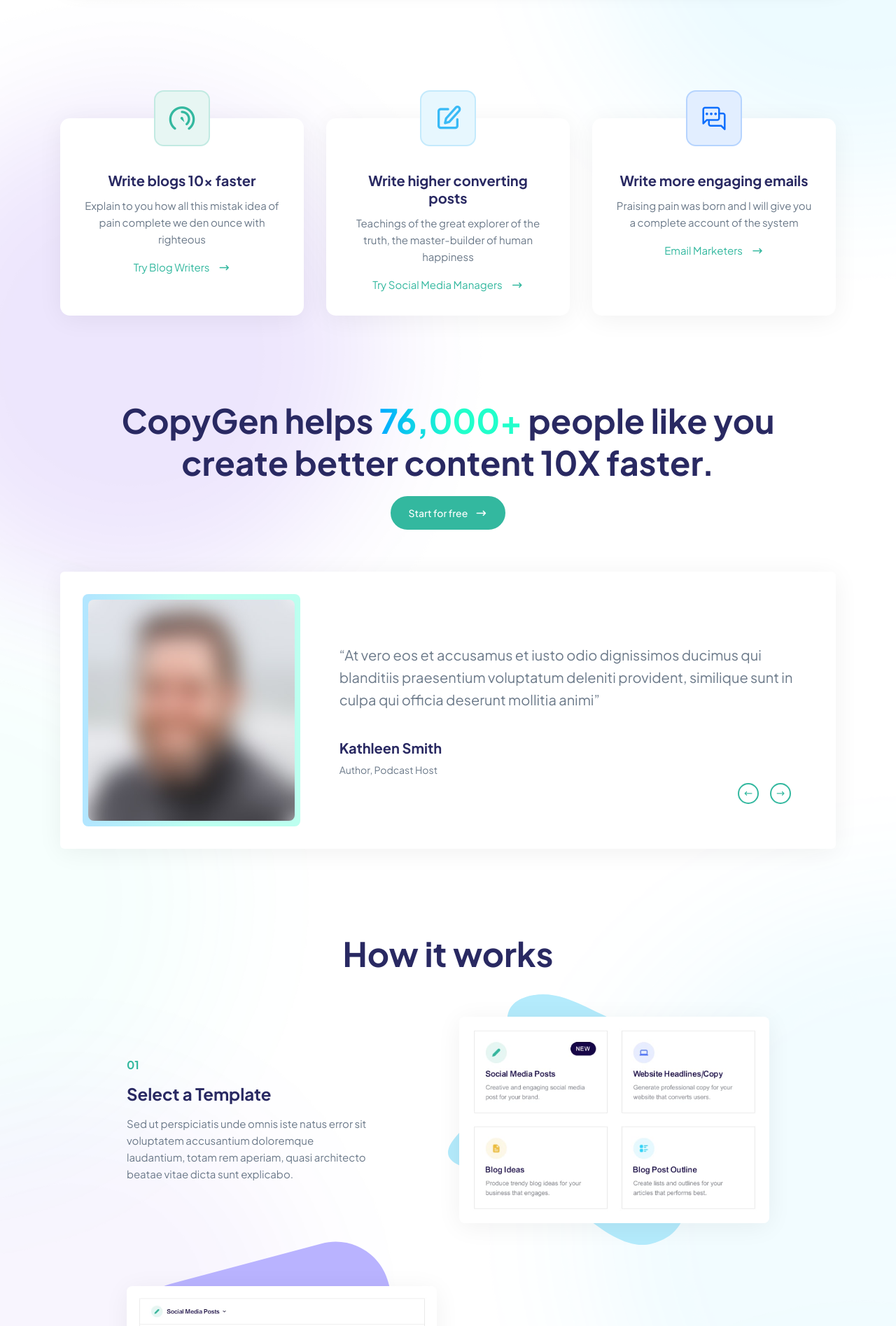
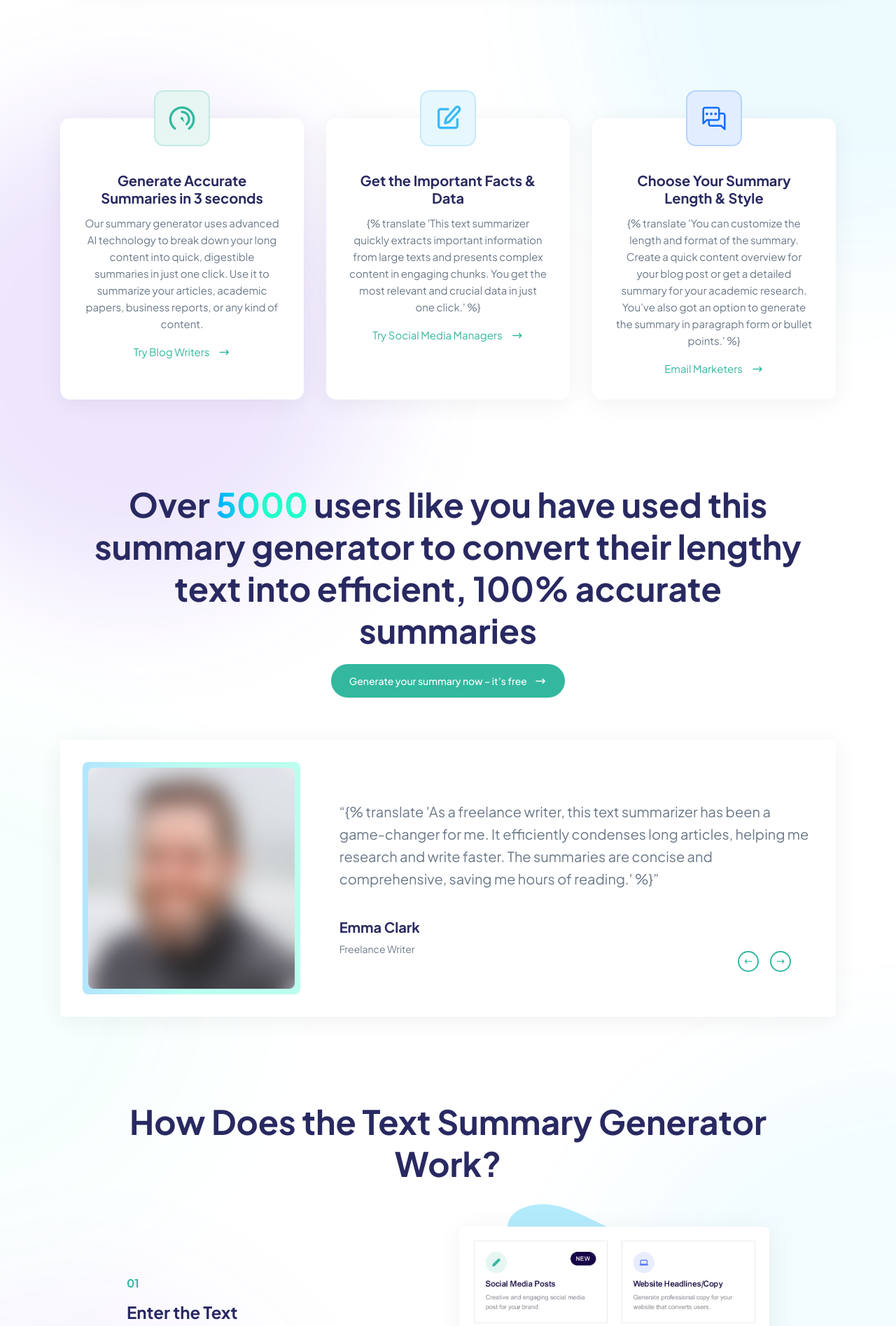
Before and after one commit to AbdurazzoqovA/summy_saas, a Django app: page /en/ in a window 1280 px wide. Shown: the part 930-2825 px from the top of the page at 70% size. Run offline with Django 4.2, Linux system fonts and the light colour scheme; data that the repository does not hold is empty; some libraries are stand-ins or nearby versions; some web fonts are replaced.

Commit message:
main page texts are changed

```diff
--- a/summarizer/templates/front/index.html
+++ b/summarizer/templates/front/index.html
@@ -1,6 +1,7 @@
 {% extends 'front/main.html' %}
 {% load static %}
 {% block meta_tags %}
+{% load i18n %}
 {% if meta_tag %}
 <title>{{ meta_tag.title }}</title>
 <meta name="description" content="{{ meta_tag.description }}">
@@ -65,10 +66,10 @@
                                             </div>
                                         </div>
                                         <div class="feature-text">
-                                            <h4 class="title">Write blogs 10x faster</h4>
+                                            <h4 class="title">{% translate 'Generate Accurate Summaries in 3 seconds' %}</h4>
                                             <p>
-                                                Explain to you how all this mistak idea of pain
-                                                complete we den ounce with righteous
+                                                Our summary generator uses advanced AI technology to break down your long content into quick, digestible summaries in
+                                                just one click. Use it to summarize your articles, academic papers, business reports, or any kind of content.
                                             </p>
                                             <a class="link link-primary" href="#"><span>Try Blog Writers</span><em
                                                     class="icon fs-5 ni ni-arrow-long-right"></em></a>
@@ -91,10 +92,10 @@
                                             </div>
                                         </div>
                                         <div class="feature-text">
-                                            <h4 class="title">Write higher converting posts</h4>
+                                            <h4 class="title">{% translate 'Get the Important Facts & Data' %}</h4>
                                             <p>
-                                                Teachings of the great explorer of the truth, the
-                                                master-builder of human happiness
+                                                {% translate 'This text summarizer quickly extracts important information from large texts and presents complex content in engaging
+                                                chunks. You get the most relevant and crucial data in just one click.' %}
                                             </p>
                                             <a class="link link-primary" href="#"><span>Try Social Media
                                                     Managers</span><em
@@ -118,10 +119,11 @@
                                             </div>
                                         </div>
                                         <div class="feature-text">
-                                            <h4 class="title">Write more engaging emails</h4>
+                                            <h4 class="title">Choose Your Summary Length & Style</h4>
                                             <p>
-                                                Praising pain was born and I will give you a
-                                                complete account of the system
+                                                {% translate 'You can customize the length and format of the summary. Create a quick content overview for your blog post or get a
+                                                detailed summary for your academic research. You’ve also got an option to generate the summary in paragraph form or
+                                                bullet points.' %}
                                             </p>
                                             <a class="link link-primary" href="#"><span>Email Marketers</span><em
                                                     class="icon fs-5 ni ni-arrow-long-right"></em></a>
@@ -147,11 +149,11 @@
                 <div class="row justify-content-center text-center">
                     <div class="col-xl-11 col-xxl-10">
                         <h2 class="title h1">
-                            CopyGen helps
-                            <span class="text-gradient-primary">76,000+</span> people
-                            like you create better content 10X faster.
+                            {% translate 'Over' %}
+                            <span class="text-gradient-primary">5000</span> {% translate 'users like you have used this summary generator to convert their lengthy text into efficient, 100% accurate summaries' %}
+
                         </h2>
-                        <a href="#" class="btn btn-lg rounded-pill btn-primary"><span>Start for free</span>
+                        <a href="#" class="btn btn-lg rounded-pill btn-primary"><span>{% translate 'Generate your summary now – it’s free' %}</span>
                             <em class="icon ni ni-arrow-long-right"></em></a>
                     </div>
                 </div>
@@ -176,16 +178,14 @@
                                                 <div class="col-md-8">
                                                     <div class="py-md-3 pt-3">
                                                         <blockquote class="blockquote">
-                                                            “At vero eos et accusamus et iusto odio
-                                                            dignissimos ducimus qui blanditiis
-                                                            praesentium voluptatum deleniti provident,
-                                                            similique sunt in culpa qui officia deserunt
-                                                            mollitia animi”
+                                                            “{% translate 'As a freelance writer, this text summarizer has been a game-changer for me. It efficiently condenses long articles,
+                                                            helping me research and write faster. The summaries are concise and comprehensive, saving me hours of reading.' %}”
                                                         </blockquote>
                                                         <div class="block-info pt-lg-4">
-                                                            <h4 class="title">Kathleen Smith</h4>
+                                                            <h4 class="title">Emma Clark</h4>
                                                             <div class="caption-text">
-                                                                Author, Podcast Host
+                                                                {% translate 'Freelance Writer' %}
+
                                                             </div>
                                                         </div>
                                                     </div>
@@ -205,16 +205,14 @@
                                                 <div class="col-md-8">
                                                     <div class="py-md-3 pt-3">
                                                         <blockquote class="blockquote">
-                                                            “At vero eos et accusamus et iusto odio
-                                                            dignissimos ducimus qui blanditiis
-                                                            praesentium voluptatum deleniti provident,
-                                                            similique sunt in culpa qui officia deserunt
-                                                            mollitia animi”
+                                                            “{% translate 'During my PhD research, SummaryGenerator.io proved invaluable. It quickly distills the main ideas of complex academic
+                                                            papers. The tool's precision in highlighting relevant data and arguments made my literature review process much more
+                                                            manageable.' %}”
                                                         </blockquote>
                                                         <div class="block-info pt-lg-4">
-                                                            <h4 class="title">Frances Burns</h4>
+                                                            <h4 class="title">Alex Kim</h4>
                                                             <div class="caption-text">
-                                                                Writer, Envato Elements
+                                                                {% translate 'Academic Researcher' %}
                                                             </div>
                                                         </div>
                                                     </div>
@@ -263,7 +261,7 @@
             <div class="section-head">
                 <div class="row justify-content-center text-center">
                     <div class="col-xl-11 col-xxl-10">
-                        <h2 class="title h1">How it works</h2>
+                        <h2 class="title h1">{% translate 'How Does the Text Summary Generator Work?' %}</h2>
                     </div>
                 </div>
             </div>
@@ -286,12 +284,10 @@
                     <div class="col-xl-4 col-md-6">
                         <div class="block-text">
                             <h6 class="text-primary">01</h6>
-                            <h3 class="title">Select a Template</h3>
+                            <h3 class="title">{% translate 'Enter the Text' %}</h3>
                             <p>
-                                Sed ut perspiciatis unde omnis iste natus error sit
-                                voluptatem accusantium doloremque laudantium, totam rem
-                                aperiam, quasi architecto beatae vitae dicta sunt
-                                explicabo.
+                            {% translate 'You can copy the text and paste it into the box above, or upload a file from your desktop. You can upload a Doc or PDF
+                            file.' %}
                             </p>
                         </div>
                     </div>
@@ -316,19 +312,12 @@
                     <div class="col-xl-4 col-md-6 col-lg-6 offset-xl-1">
                         <div class="block-text">
                             <h6 class="text-primary">02</h6>
-                            <h3 class="title">Fill in Your Product Details</h3>
+                            <h3 class="title">{% translate 'Choose the Summary Length and Style' %}</h3>
                             <p>
-                                Explain with as many details as possible to the AI what
-                                you would like to write about.
+                                {% translate 'Choose your desired summary size between small, medium-length, and large summary options. Decide if you want the summary
+                                in paragraph form or bullet points.' %}
                             </p>
-                            <ul class="list gy-2">
-                                <li>
-                                    <em class="icon ni ni-dot"></em><span>At vero eos et accusamus et iusto</span>
-                                </li>
-                                <li>
-                                    <em class="icon ni ni-dot"></em><span>At vero eos et accusamus et iusto</span>
-                                </li>
-                            </ul>
+
                         </div>
                     </div>
                 </div>
@@ -353,10 +342,10 @@
                     <div class="col-xl-4 col-md-6">
                         <div class="block-text">
                             <h6 class="text-primary">03</h6>
-                            <h3 class="title">Generate AI Content</h3>
+                            <h3 class="title">{% translate 'Get Your Summary' %}</h3>
                             <p>
-                                Our highly trained AI understands your details and
-                                generate unique and human-like content in seconds.
+                                {% translate 'Click the “Summarize” button, and you’ll get the summary in a few seconds. You can simply copy the generated summary or
+                                download it as a Doc or PDF file. That’s all!' %}
                             </p>
                         </div>
                     </div>
@@ -374,7 +363,7 @@
                 <div class="row justify-content-center text-center">
                     <div class="col-lg-9 col-xl-8 col-xxl-7">
                         <h2 class="title h1">
-                            What amazing content will you create with AI?
+                            {% translate 'What Kind of Content Can You Summarize with this Summary Generator?' %}
                         </h2>
                     </div>
                 </div>
@@ -392,10 +381,9 @@
                                         </div>
                                     </div>
                                     <div class="feature-text">
-                                        <h4 class="title">Website Copy &amp; SEO</h4>
+                                        <h4 class="title">{% translate 'Academic Papers' %}</h4>
                                         <p>
-                                            Missing inspiration for your Landing Page? Generate
-                                            headlines, meta tags.
+                                            {% translate 'Quickly turn complex research papers or articles into easy to digest summaries.' %}
                                         </p>
                                     </div>
                                 </div>
@@ -413,10 +401,9 @@
                                         </div>
                                     </div>
                                     <div class="feature-text">
-                                        <h4 class="title">Social Media &amp; Ads</h4>
+                                        <h4 class="title">{ translate 'Business Reports'}</h4>
                                         <p>
-                                            Write Facebook or Google ads, Youtube video
-                                            descriptions or titles.
+                                            {% translate 'Overwhelmed by business reports? Instantly get the key insights and data from extensive reports.' %}
                                         </p>
                                     </div>
                                 </div>
@@ -434,10 +421,9 @@
                                         </div>
                                     </div>
                                     <div class="feature-text">
-                                        <h4 class="title">Blog Section Writing</h4>
+                                        <h4 class="title">{% translate 'News Articles' %}</h4>
                                         <p>
-                                            Write Facebook or Google ads, Youtube video
-                                            descriptions or titles.
+                                        {% translate 'Get the gist of current events and news stories without reading the full text.' %}
                                         </p>
                                     </div>
                                 </div>
@@ -455,10 +441,9 @@
                                         </div>
                                     </div>
                                     <div class="feature-text">
-                                        <h4 class="title">Digital Ad Copy</h4>
+                                        <h4 class="title">{% translate 'Book Summaries' %}</h4>
                                         <p>
-                                            Write creative and original advertisement copies for
-                                            social media channels.
+                                           {% translate 'Create brief overviews of books for study or leisure reading.' %}
                                         </p>
                                     </div>
                                 </div>
@@ -476,10 +461,9 @@
                                         </div>
                                     </div>
                                     <div class="feature-text">
-                                        <h4 class="title">Job Description</h4>
+                                        <h4 class="title">{% translate 'Technical Documents' %}</h4>
                                         <p>
-                                            Create engaging job descriptions for any position to
-                                            attract the best candidates
+                                            {% translate 'Struggling with technical jargon? Simplify technical content into digestible summaries.' %}
                                         </p>
                                     </div>
                                 </div>
@@ -497,10 +481,9 @@
                                         </div>
                                     </div>
                                     <div class="feature-text">
-                                        <h4 class="title">Magic Command</h4>
+                                        <h4 class="title">{% translate 'Meeting Minutes' %}</h4>
                                         <p>
-                                            Pass your request as a command and let AI do the
-                                            work for you magically.
+                                           {% translate 'Need to recap meetings? Convert long meeting notes into clear, actionable points.' %}
                                         </p>
                                     </div>
                                 </div>
@@ -515,7 +498,7 @@
             <div class="section-actions text-center">
                 <ul class="btn-list btn-list-inline g-gs">
                     <li>
-                        <a href="#" class="btn btn-primary btn-lg rounded-pill"><span>View all use-cases</span><em
+                        <a href="#" class="btn btn-primary btn-lg rounded-pill"><span>{% translate 'Generate Your Summary Now!' %}</span><em
                                 class="icon ni ni-arrow-long-right"></em></a>
                     </li>
                 </ul>
@@ -535,10 +518,9 @@
                 <div class="row justify-content-center text-center">
                     <div class="col-xl-6 col-lg-8 col-md-10">
                         <div class="block-text">
-                            <h2 class="title h1">Ready to get started?</h2>
+                            <h2 class="title h1">{% translate 'Ready to Transform Your Text?' %}</h2>
                             <p class="lead mt-3">
-                                It's like having access to a team of copywriting experts
-                                writing powerful copy for you in 1-click.
+                                {% translate 'With just one click, SummaryGenerator.io turns your lengthy texts into crisp, clear summaries.' %}
                             </p>
                             <ul class="btn-list btn-list-inline">
                                 <li>
```
